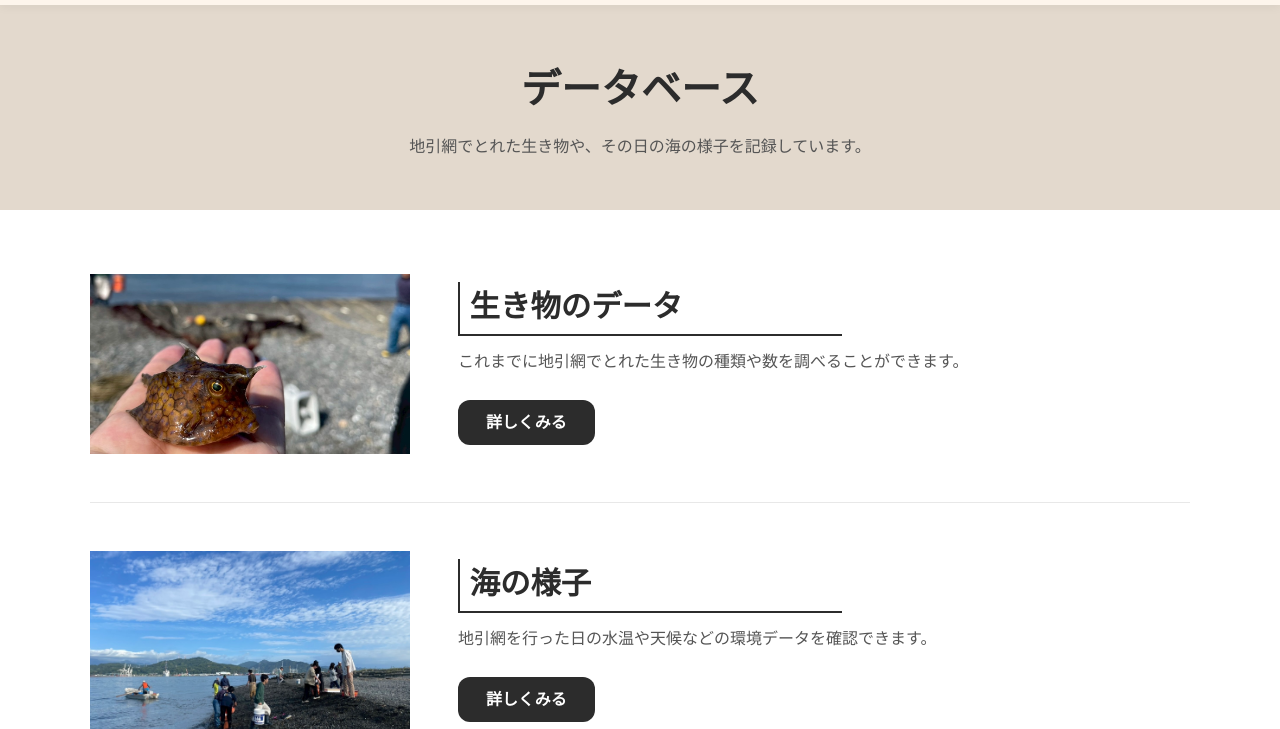
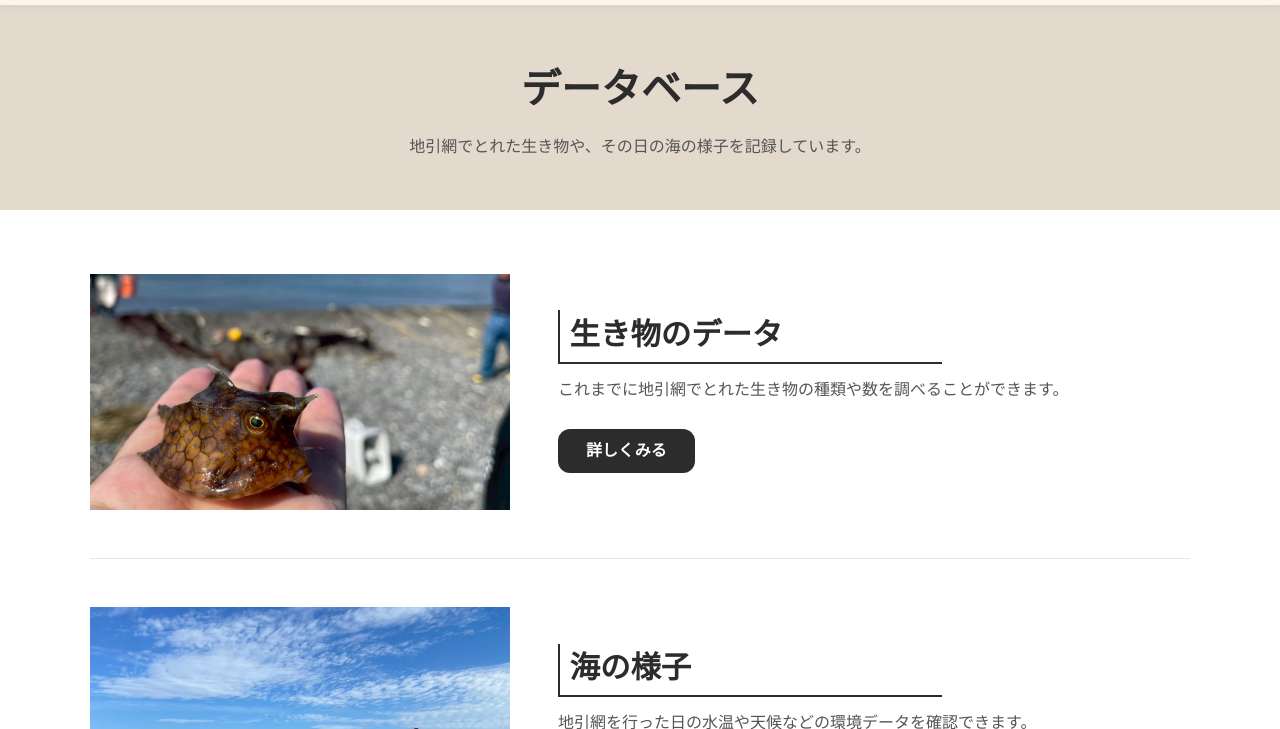
Before and after one commit to fujioka-tuna/fujioka-tuna.github.io, a plain HTML site: page data_top/data_top.html in a window 1280 px wide. Shown: the part 71-800 px from the top of the page. Drawn offline with Linux system fonts and the light colour scheme.

Commit message:
比率変更

```diff
--- a/common.css
+++ b/common.css
@@ -321,7 +321,7 @@ a {
     gap: 3rem;
 }
 .db-grid .card {
-    grid-template-columns: minmax(0, 320px) minmax(0, 1fr);
+    grid-template-columns: minmax(0, 420px) minmax(0, 1fr);
 }
 .card-link:hover .card-title,
 .card-link:focus-visible .card-title {
```
